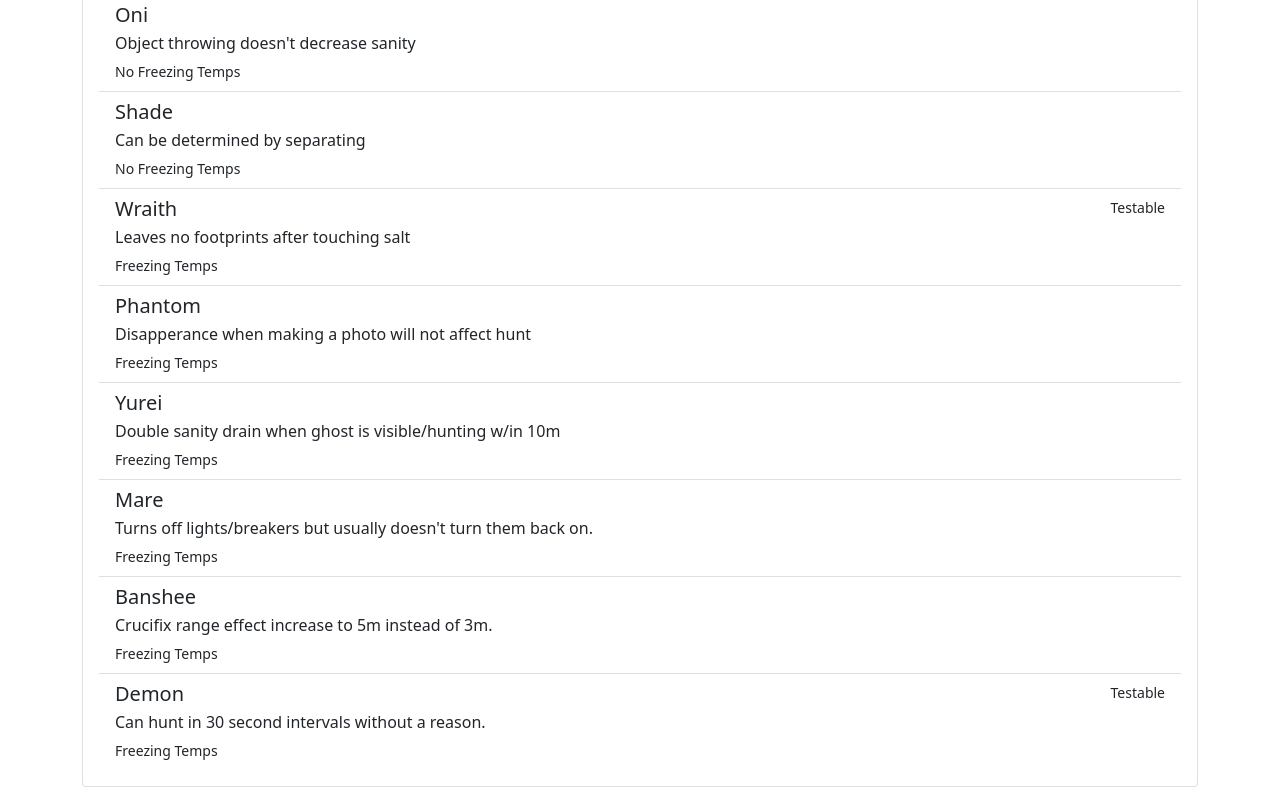
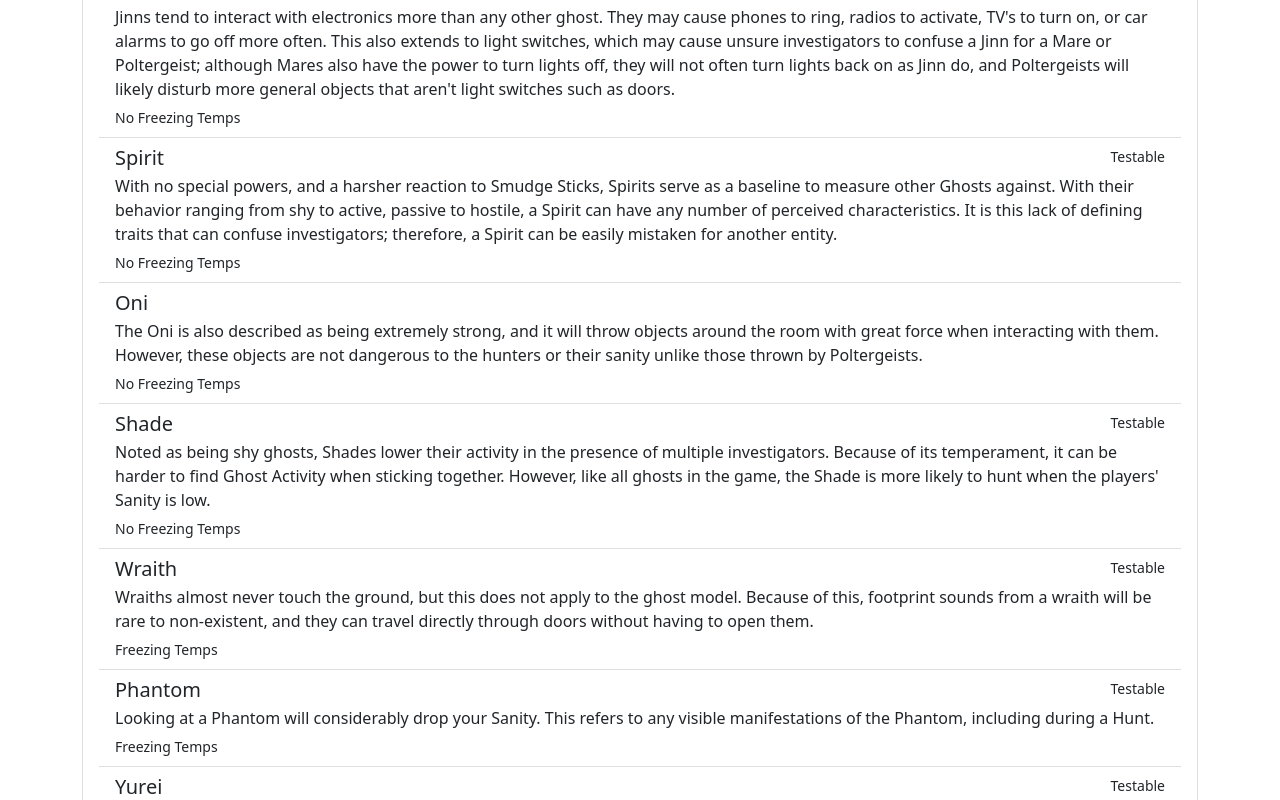
Before and after one commit to nick-freitas/phasma-no-evidence, an Angular app: page / in a window 1280 px wide. Shown: the part 760-1560 px from the top of the page. Built offline with nearby package versions, Linux system fonts and the light colour scheme.

Commit message:
Updated ghost description and tests

```diff
--- a/package.json
+++ b/package.json
@@ -16,7 +16,7 @@
     "@angular/compiler": "~11.0.5",
     "@angular/core": "~11.0.5",
     "@angular/forms": "~11.0.5",
-    "@angular/platform-browser": "~11.0.5",
+    "@angular/platform-browser": "^11.0.6",
     "@angular/platform-browser-dynamic": "~11.0.5",
     "@angular/router": "~11.0.5",
     "rxjs": "~6.6.0",
--- a/src/app/ghosts.data.ts
+++ b/src/app/ghosts.data.ts
@@ -1,64 +1,85 @@
 export const GHOSTS = [
   // Non-Freezing
   {
-    name: 'Poltergest',
+    name: 'Poltergeist',
     description:
-      'Sanity drop when player had line of sight of the thrown object (double the sanity drop for each object thrown). Roams a lot.',
+      `A Poltergeist's ability to manipulate objects, specifically doors, can make it easier to identify. However, if the ghost is one that specifically affects multiple light fixtures and other electronics at once, it's more likely to be a Jinn.Poltergeists throw items with higher force than other ghosts.
+      An unwritten quirk of the Poltergeist is that they have the greatest capacity to roam from their Ghost Room, going far to move objects away from its space. In larger maps, this can result in red herrings when looking for Ghost Activity and cause players to waste time searching areas that ultimately do not house the Poltergeist.`,
+    positiveTests: ['Poltergeist Test'],
   },
   {
     name: 'Revenant',
     description:
-      'Smudge sticks during hunt will halt him for 5 seconds (works for every ghost but its most useful for this one).',
+      `Unlike other Ghosts, who will often have a specific target selected when starting a Hunt they will hone in on, Revenants can freely switch targets if there is another player that is closer by - and especially one that is in plain view and available, making its goal of killing players more convenient.
+      If you are not hiding during a hunt the only way to stay alive is to light a smudge stick while it is chasing you to make it wander somewhere else.`,
     positiveTests: ['Revenant Test'],
   },
   {
     name: 'Jinn',
-    description: '25% sanity drop when within 3m.',
+    description: `Jinns tend to interact with electronics more than any other ghost. They may cause phones to ring, radios to activate, TV's to turn on, or car alarms to go off more often. This also extends to light switches, which may cause unsure investigators to confuse a Jinn for a Mare or Poltergeist; although Mares also have the power to turn lights off, they will not often turn lights back on as Jinn do, and Poltergeists will likely disturb more general objects that aren't light switches such as doors.`,
+    positiveTests: ['Jinn Test'],
   },
   {
     name: 'Spirit',
     description:
-      'Will stop attacking after smudging for 180s instead of the normal 90s.',
+      'With no special powers, and a harsher reaction to Smudge Sticks, Spirits serve as a baseline to measure other Ghosts against. With their behavior ranging from shy to active, passive to hostile, a Spirit can have any number of perceived characteristics. It is this lack of defining traits that can confuse investigators; therefore, a Spirit can be easily mistaken for another entity.',
+    positiveTests: ['Spirit Test'],
   },
   {
     name: 'Oni',
-    description: `Object throwing doesn't decrease sanity`,
+    description: `The Oni is also described as being extremely strong, and it will throw objects around the room with great force when interacting with them. However, these objects are not dangerous to the hunters or their sanity unlike those thrown by Poltergeists.`,
   },
   {
     name: 'Shade',
-    description: 'Can be determined by separating',
+    description: `Noted as being shy ghosts, Shades lower their activity in the presence of multiple investigators. Because of its temperament, it can be harder to find Ghost Activity when sticking together. However, like all ghosts in the game, the Shade is more likely to hunt when the players' Sanity is low.`,
+    positiveTests: ['Shade Test'],
   },
 
   // Freezing
   {
     name: 'Wraith',
-    description: 'Leaves no footprints after touching salt',
+    description: 'Wraiths almost never touch the ground, but this does not apply to the ghost model. Because of this, footprint sounds from a wraith will be rare to non-existent, and they can travel directly through doors without having to open them.',
     requiresFreezingTemp: true,
     positiveTests: ['Wraith Test'],
   },
   {
     name: 'Phantom',
-    description: 'Disapperance when making a photo will not affect hunt',
+    description: 'Looking at a Phantom will considerably drop your Sanity. This refers to any visible manifestations of the Phantom, including during a Hunt.',
     requiresFreezingTemp: true,
+    positiveTests: ['Phantom Test'],
   },
   {
     name: 'Yurei',
-    description: 'Double sanity drain when ghost is visible/hunting w/in 10m',
+    description: `A Yurei will drain sanity at 0.4% per second during a manifestation, this is higher then the usual 0.2% per second from other ghosts.
+    The higher manifestation drain will also happen during a hunt if the player is within 10 meters of the ghost.`,
     requiresFreezingTemp: true,
+    positiveTests: ['Yurei Test'],
   },
   {
     name: 'Mare',
-    description: `Turns off lights/breakers but usually doesn't turn them back on.`,
+    description: `Mares have a higher chance of initiating hunts when players are in darkness, especially if the lights are turned off in the ghost room.
+    It tends to turn lights and the fuse box off more than any other ghost type when active. An active Mare stalking low-sanity players have the capacity to
+    initiate hunts within mere moments of each other, allowing them to rival even Demons in aggression. Note that staying in the light does not prevent the
+    Mare from hunting; it will still be able to initiate Hunts provided it is not currently the Setup Phase, though it will be less aggressive in doing so
+    when compared to other ghost types.`,
     requiresFreezingTemp: true,
+    positiveTests: ['Mare Test'],
   },
   {
     name: 'Banshee',
-    description: 'Crucifix range effect increase to 5m instead of 3m.',
+    description: `Unlike other ghosts, who will often change their selected target between Hunts, Banshees will always target the same player every time it hunts
+    until it successfully kills them. While this means other players are safe from the Banshee's power so long as its target is alive, it makes carrying out objectives
+    by the targeted player more difficult, though at the same time making it much easier for other players. Banshees fear the Crucifix, which boosts the Hunt-stopping
+    range of one from 3 meters to 5 meters against it.`,
     requiresFreezingTemp: true,
+    positiveTests: ['Banshee Test'],
   },
   {
     name: 'Demon',
-    description: 'Can hunt in 30 second intervals without a reason.',
+    description: `They are generally regarded as the most dangerous type of ghost to encounter; noted for being highly aggressive, it will attack more often than any other
+    ghost, and usually without warning. They are notorious for initiating hunts frequently, a trait that is exacerbated by lower sanity levels, and compounded by higher
+    difficulties like Professional where hunts last much longer. Taking all of these factors into account, Demons at their most aggressive will hunt in intervals as short
+    as half-minutes, forcing the players to spend more total time hiding than investigating.`,
     requiresFreezingTemp: true,
     positiveTests: ['Demon Test'],
   },
--- a/src/app/tests.data.ts
+++ b/src/app/tests.data.ts
@@ -1,19 +1,80 @@
 export const TESTS = [
+  // Non-Freezing
+  {
+    name: 'Poltergeist Test',
+    description: 'When items are thrown in front of player, that players sainty drops 2 times the amount of items thrown percent.',
+    positiveTestFor: 'Poltergeist',
+  },
+
   {
     name: 'Revenant Test',
-    description: `During a Hunt, when you are in the Revenant's line of sight, it's speed will greatly increase until it reaches you. The Revenant's speed during a hunt is 2x the speed of other ghosts, and it will not stop until it reaches you (unlike a Jinn).`,
+    description: `During a Hunt, the Revenant can move twice as fast the default speed when it is chasing a player, but it will move 1.5x slower when it isn't.`,
     positiveTestFor: 'Revenant',
   },
+
+  {
+    name: 'Jinn Test',
+    description: `During a hunt the Jinn can move twice as fast the default speed when it is chasing a player until it is within 3 meters of the player and then it will drop back to regular hunting speed.`,
+    positiveTestFor: 'Jinn',
+  },
+
+  {
+    name: 'Spirit Test',
+    description: `Using Smudge Sticks on a Spirit will stop it attacking for 180 seconds instead of 90`,
+    positiveTestFor: 'Spirit',
+  },
+
+  {
+    name: 'Shade Test',
+    description: 'Most activity will only happen when there is only one player in the ghost room. If there are two or more people in the ghost room, it will not initiate a Hunt.',
+    positiveTestFor: 'Shade',
+  },
+
+  // Freezing
+
   {
     name: 'Wraith Test',
-    description: `When it disturbes a salt pile (there is an impression on the salt), it does not leave any footprints behind (there is no footprint visible in black light). To be sure, check for footprints in 3 or more salt piles to determine if it's a Wraith.`,
+    description: `When it disturbes a salt pile (there is an impression on the salt), it does not leave any footprints behind (there is no green footprint visible in black light). To be sure, check for footprints in 3 or more salt piles to determine if it's a Wraith.`,
     positiveTestFor: 'Wraith',
     freezingTempTest: true,
   },
+
+  {
+    name: 'Phantom Test',
+    description: `Taking a photo of the Phantom will make it disappear.`,
+    positiveTestFor: 'Phantom',
+    freezingTempTest: true,
+  },
+
+  {
+    name: 'Yurie Test',
+    description: `Using Smudge Sticks on the Yurei will cause it to not wander around the location for 90 seconds.`,
+    positiveTestFor: 'Yurie',
+    freezingTempTest: true,
+  },
+
+
+  {
+    name: 'Mare Test',
+    description: `If it switchs lights off and never switches lights on, it is likely to be a Mare.`,
+    positiveTestFor: 'Mare',
+    freezingTempTest: true,
+  },
+
+  {
+    name: 'Banshee Test',
+    description: `If it hunts when the player(s) have more than 65% sanity, it's a Banshee.`,
+    positiveTestFor: 'Banshee',
+    freezingTempTest: true,
+  },
+
   {
     name: 'Demon Test',
-    description: `Sanity does not Drop when a question was asked successfully on a Ouiji Board.`,
+    description: `Sanity does not Drop when a question was asked successfully on a Ouiji Board.
+    Or if there is no Ouiji Board on the map if a hunt starts and the player(s) sanity is between 50% - 65%,
+    it's a Demon.`,
     positiveTestFor: 'Demon',
     freezingTempTest: true,
   },
+
 ];
```
Also changed, not shown: src/index.html (+8 -2 lines), 1 other file (tests, documents, lock files or other folders).
